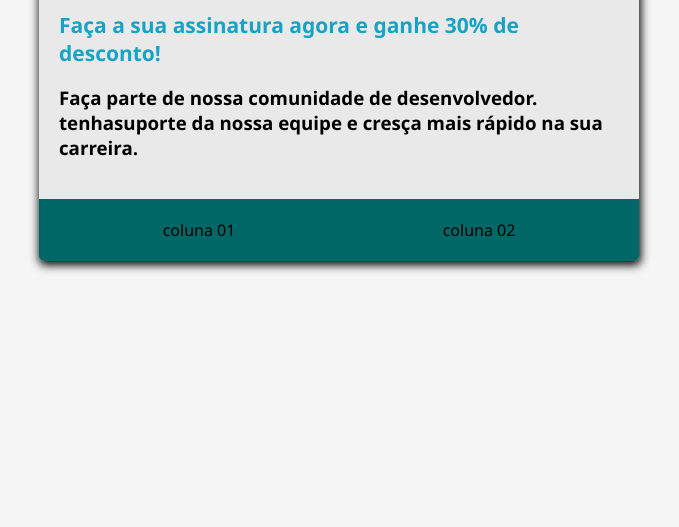
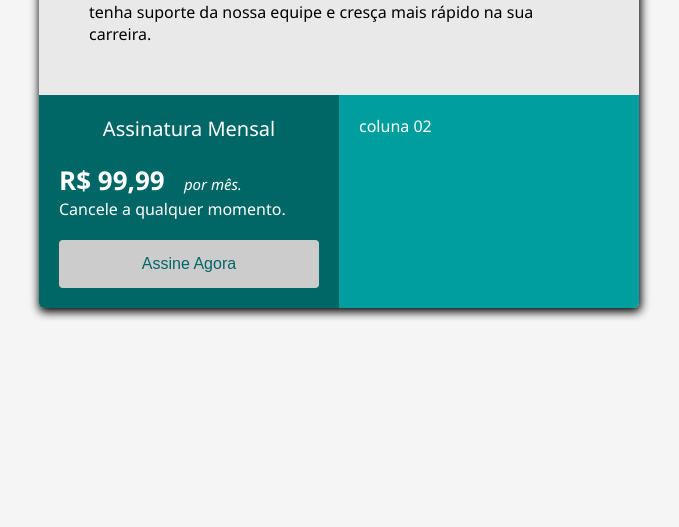
Before and after one commit to Jaquiel-Moreno/bootCamp_devJr_Modulo2, a plain HTML site: page index.html in a window 1280 px wide. Shown: the part 273-800 px from the top of the page, without its empty margins (301-980 px from the left). Drawn offline with Linux system fonts and the light colour scheme.

Commit message:
closes #4 - Tags button span

```diff
--- a/index.css
+++ b/index.css
@@ -12,27 +12,71 @@ body{
     border-radius: 5px;
     overflow: hidden;
     margin-top: 100px;
+
 }
 .header{
-    padding: 20px;
+    padding: 50px;
 }
 .flex-container{
     display:flex;
-    background-color: #006767;
     justify-content: space-around;
-    padding: 20px;
 
 
 }
 .header-title{
     color: #006666;
-    font-size: 20px;
+    font-size: 32px;
     font-weight: 700;
     margin-bottom: 20px;
 }
 .header-subtitle{
-    color:#16A3C6;
-    font-size: 14px;
+    color:#009E9E;
+    font-size: 18px;
     font-weight: 500;
     margin-bottom: 15px;
 }
+.col-1{
+      background-color: #006666;
+      width: 50%;
+      padding: 20px;
+      color: #FFFFFF;
+
+}
+.col-2{
+    background-color: #009E9E;
+    width: 50%;
+    padding: 20px;
+    color: #FFF;
+
+
+}
+.subscription-title{
+    font-size: 20px;
+    text-align: center;
+    margin-bottom: 20px;
+}
+.price{
+    font-size: 26px;
+    font-weight: 700;
+
+}
+.month{
+    font-size: 15px;
+    font-style: italic;
+    margin-left: 15px;
+}
+.button{
+    font-size: 16px;
+    color: #006666;
+    width: 100%;
+    padding: 15px 32px;
+    border-radius: 4px;
+    border: none;
+    background-color: #CCCCCC;
+    margin-top: 20px;
+    cursor: pointer;
+}
+.button:hover{
+    background-color:#E9E9E9;
+
+}
--- a/index.html
+++ b/index.html
@@ -1,34 +1,47 @@
 <!DOCTYPE html>
 <html lang="en">
+
 <head>
     <meta charset="UTF-8">
     <meta name="viewport" content="width=device-width, initial-scale=1.0">
     <link rel="stylesheet" href="index.css">
     <title>Sistema de Assinaturas</title>
 </head>
+
 <body>
     <!--tarefa 01 criar esqueleto do index.html-->
-    <div class = "container">
+    <div class="container">
         <div class="header">
             <div class="header-title">
-            <h1>Entre para nossa comunidade</h1>
+                Entre para nossa comunidade
             </div>
             <div class="header-subtitle">
-                <h2>Faça a sua assinatura agora e ganhe 30% de desconto!</h2>
+                Faça a sua assinatura agora e ganhe 30% de desconto!
             </div>
             <div>
-                <h3>Faça parte de nossa comunidade de desenvolvedor. <br>
-                tenhasuporte da nossa equipe e cresça mais rápido na sua carreira.</h3>
+                    Faça parte de nossa comunidade de desenvolvedor. <br>
+                    tenha suporte da nossa equipe e cresça mais rápido na sua carreira.
             </div>
         </div>
         <div class="flex-container">
-            <div>
-                coluna 01
+            <div class="col-1">
+                <div class="subscription-title">
+                    Assinatura Mensal
+                </div>
+                <div>
+                    <span class="price">R$ 99,99</span>
+                    <span class="month"> por mês.</span>
+                </div>
+                <div>
+                    Cancele a qualquer momento.
+                </div>
+                <button class="button">Assine Agora</button>
             </div>
-            <div>
+            <div class="col-2">
                 coluna 02
             </div>
         </div>
     </div>
 </body>
+
 </html>
```
